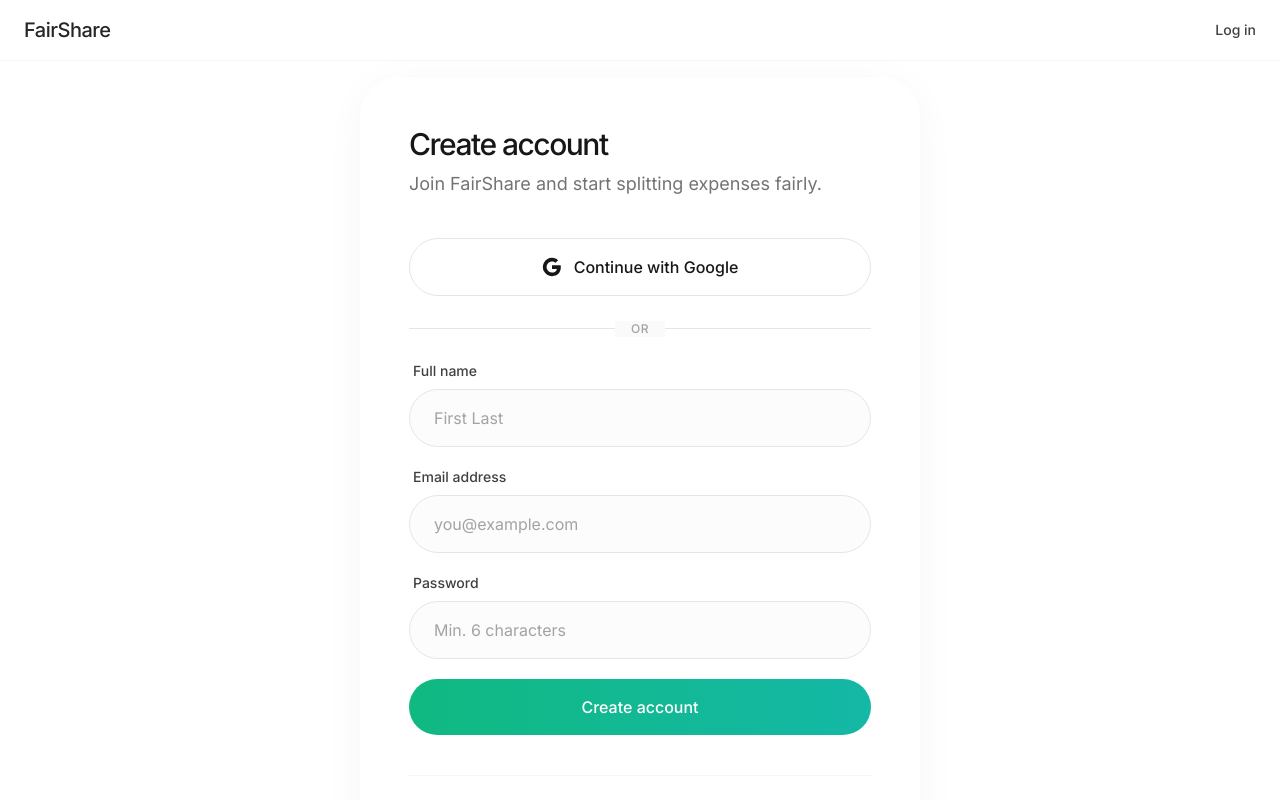
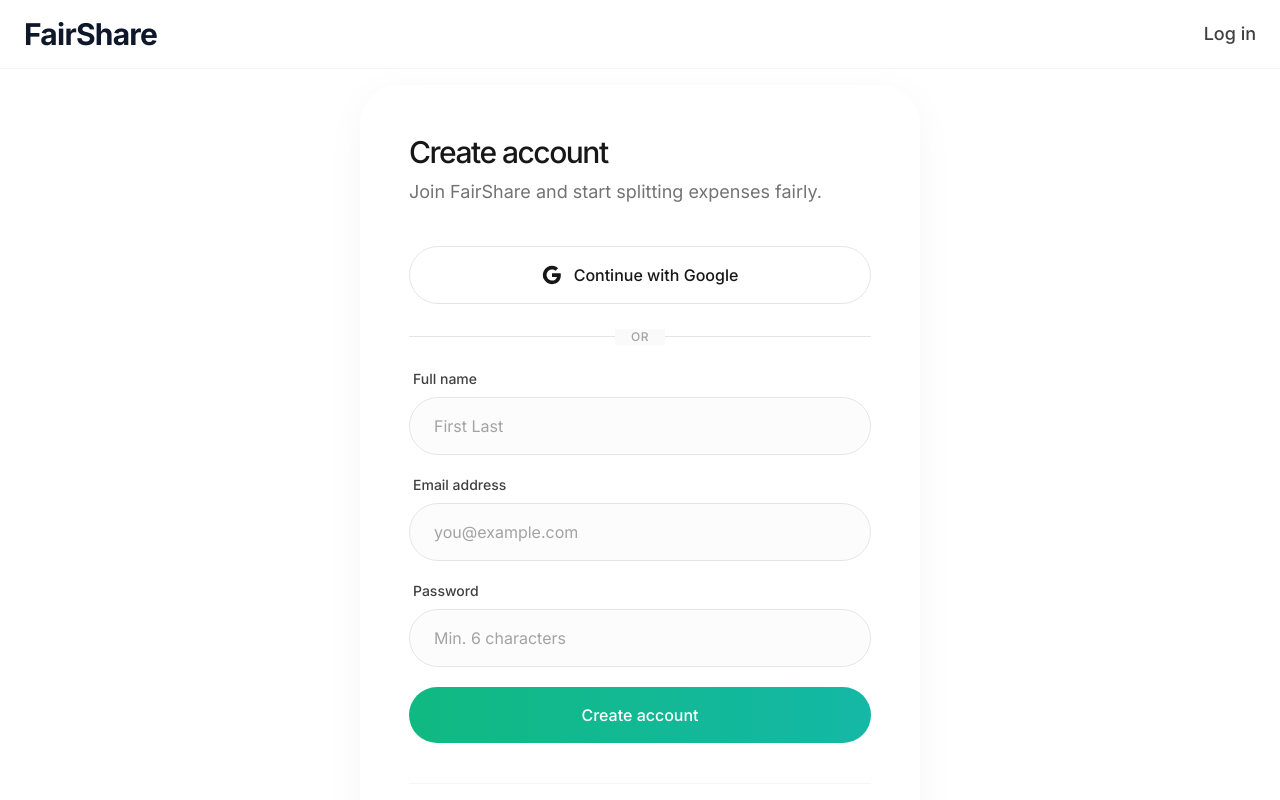
Before and after one commit to bibhab2005/FairShare, a React (Vite) app in the folder frontend/: page /register in a window 1280 px wide. Shown: the top 800 px of the page. Built offline with nearby package versions, Linux system fonts and the light colour scheme; no server answers.

Commit message:
style(ui): adjust header sizes and update group card text color to white for contrast

```diff
--- a/frontend/src/features/groups/components/GroupCard.jsx
+++ b/frontend/src/features/groups/components/GroupCard.jsx
@@ -13,7 +13,7 @@ const GroupCard = ({
   const getStatusStyles = () => {
     if (statusType === 'owe') return 'bg-red-500/80 border-red-500/50 text-slate-900';
     if (statusType === 'owed') return 'bg-emerald-500/80 border-emerald-500/50 text-slate-900';
-    return 'bg-black/40 border-white/10 text-slate-900';
+    return 'bg-black/40 border-white/10 text-white';
   };
 
   return (
@@ -34,10 +34,10 @@ const GroupCard = ({
         </div>
 
         <div>
-          <h3 className="text-2xl font-semibold text-slate-900 mb-3 capitalize tracking-wide truncate">
+          <h3 className="text-2xl font-semibold text-white mb-3 capitalize tracking-wide truncate">
             {groupName}
           </h3>
-          <div className="flex items-center gap-5 text-slate-900/80 text-sm font-medium">
+          <div className="flex items-center gap-5 text-slate-200 text-sm font-medium">
             <span className="flex items-center gap-1.5">
               <Users className="w-4 h-4" />
               {members} {members === 1 ? 'member' : 'members'}
--- a/frontend/src/pages/Login.jsx
+++ b/frontend/src/pages/Login.jsx
@@ -38,9 +38,9 @@ export default function Login() {
       {/* Header - Mimicking Airbnb Top Nav for context */}
       <header className="border-b border-neutral-100 px-6 py-4 flex items-center justify-between">
         <Link to="/" className="flex items-center gap-2 hover:opacity-80 transition-opacity">
-          <span className="font-medium text-xl tracking-tight text-neutral-800">FairShare</span>
+          <span className="text-3xl font-bold tracking-tight text-slate-900">FairShare</span>
         </Link>
-        <Link to="/register" className="text-sm font-medium text-neutral-700 hover:text-emerald-600 transition-colors">
+        <Link to="/register" className="text-lg font-medium text-neutral-700 hover:text-emerald-600 transition-colors">
           Sign up
         </Link>
       </header>
--- a/frontend/src/pages/Register.jsx
+++ b/frontend/src/pages/Register.jsx
@@ -43,9 +43,9 @@ export default function Register() {
       {/* Header - Mimicking Airbnb Top Nav for context */}
       <header className="border-b border-neutral-100 px-6 py-4 flex items-center justify-between">
         <Link to="/" className="flex items-center gap-2 hover:opacity-80 transition-opacity">
-          <span className="font-medium text-xl tracking-tight text-neutral-800">FairShare</span>
+          <span className="text-3xl font-bold tracking-tight text-slate-900">FairShare</span>
         </Link>
-        <Link to="/login" className="text-sm font-medium text-neutral-700 hover:text-emerald-600 transition-colors">
+        <Link to="/login" className="text-lg font-medium text-neutral-700 hover:text-emerald-600 transition-colors">
           Log in
         </Link>
       </header>
```
